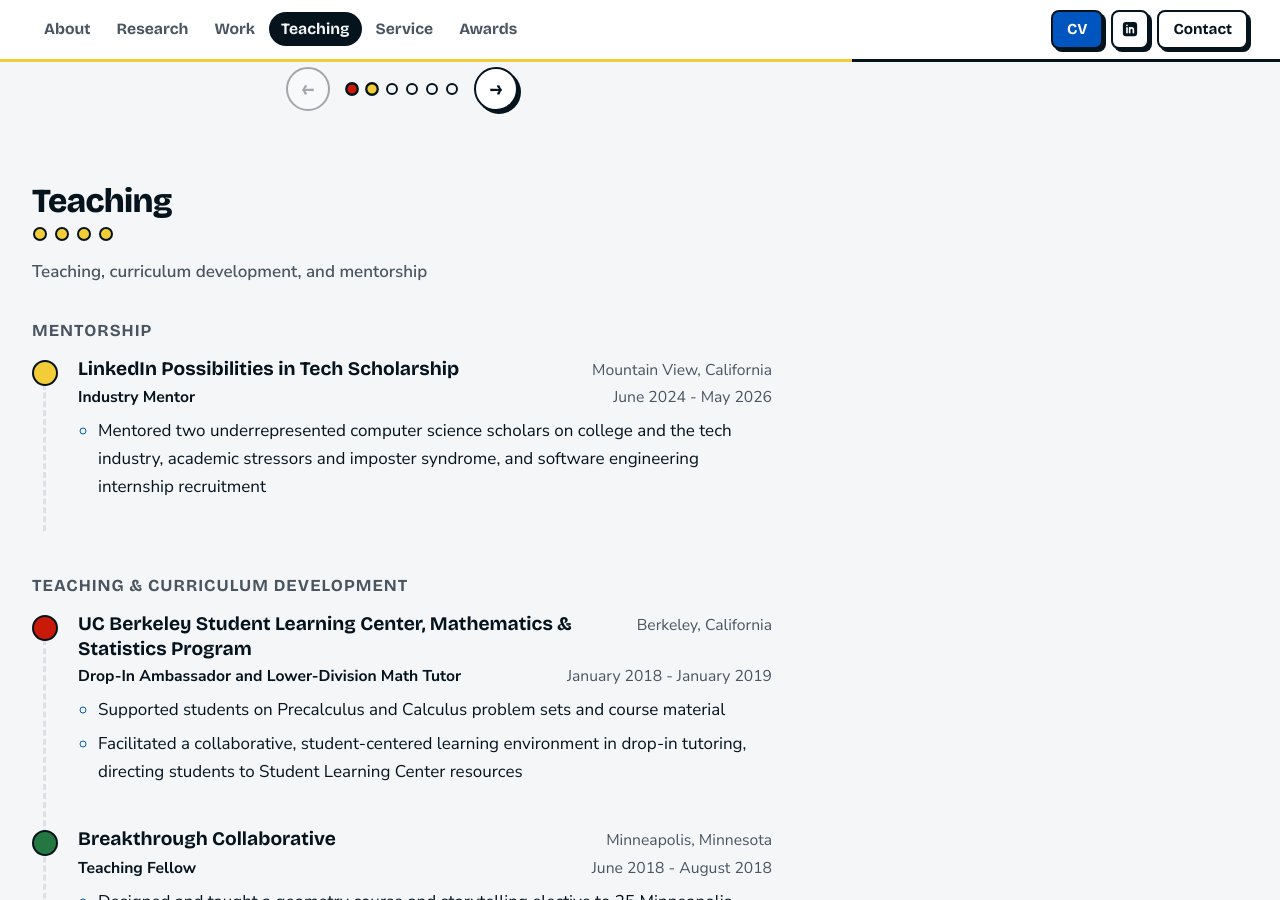
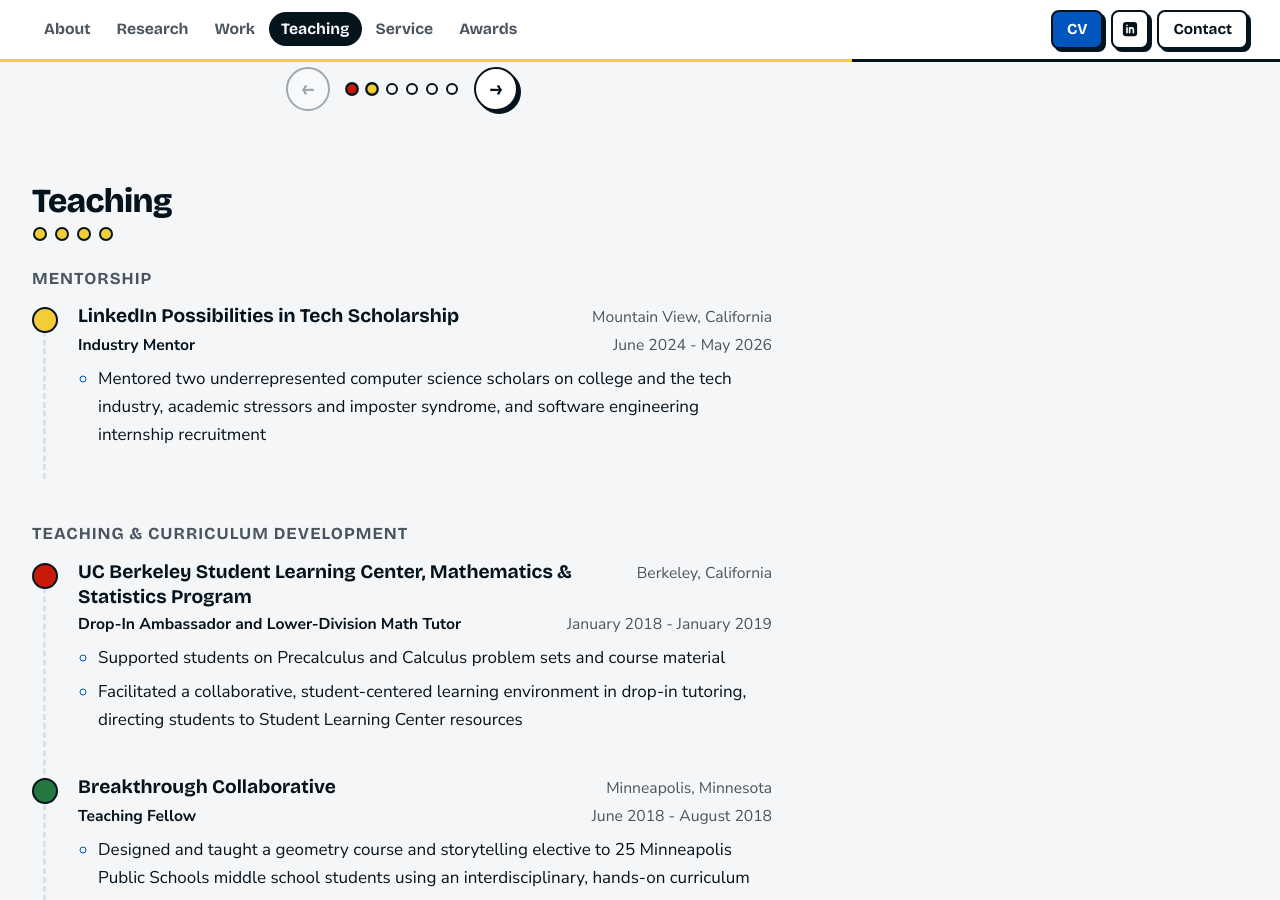
Before and after one commit to sarah-adebabay/sarah-adebabay.github.io, a Jekyll site: the page built from _pages/about.md, in a window 1280 px wide and 900 px high, scrolled down 6213 px. Built offline with Jekyll 4.4.1, drawn with Linux system fonts in a browser that asks for light colours.

Commit message:
Remove the line under the Teaching title
The Mentorship and Teaching & Curriculum Development headers now say the same thing.

Co-Authored-By: Claude Opus 5.5 <noreply@anthropic.com>

```diff
--- a/_includes/brick/sections/teaching.html
+++ b/_includes/brick/sections/teaching.html
@@ -1,5 +1,4 @@
 {% assign projects = site.portfolio | sort: "order" %}
-<p class="kicker">Teaching, curriculum development, and mentorship</p>
 {% for item in projects %}{% if item.tab == 'teaching' and item.featured %}{% if include.full or item.top %}{% include brick/project-card.html item=item feature=true %}{% endif %}{% endif %}{% endfor %}
 <h3 class="sub"{% if include.full %} id="mentorship"{% endif %}>Mentorship</h3>
 {% include brick/timeline.html items=site.data.teaching.mentorship full=include.full %}
```
